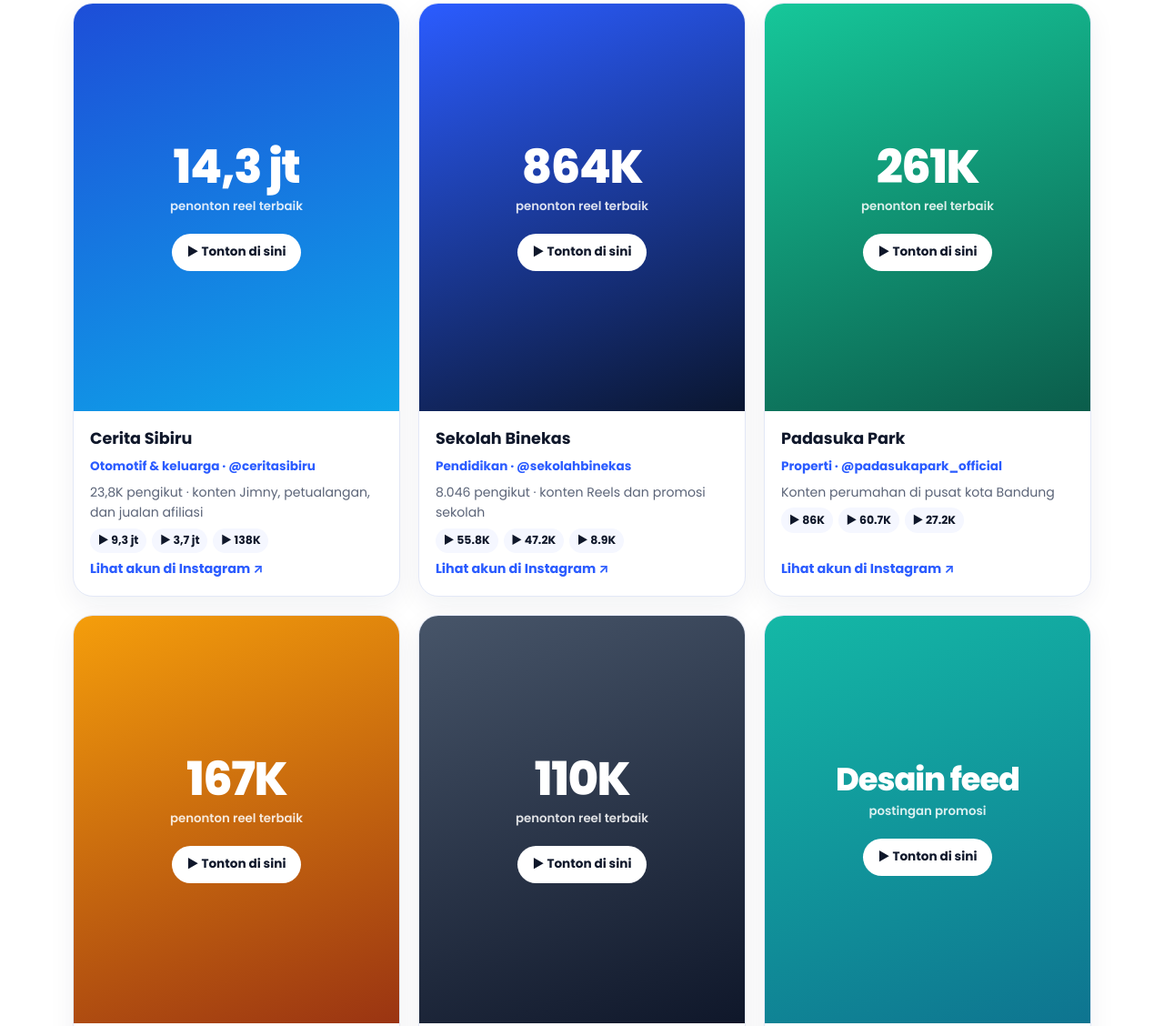
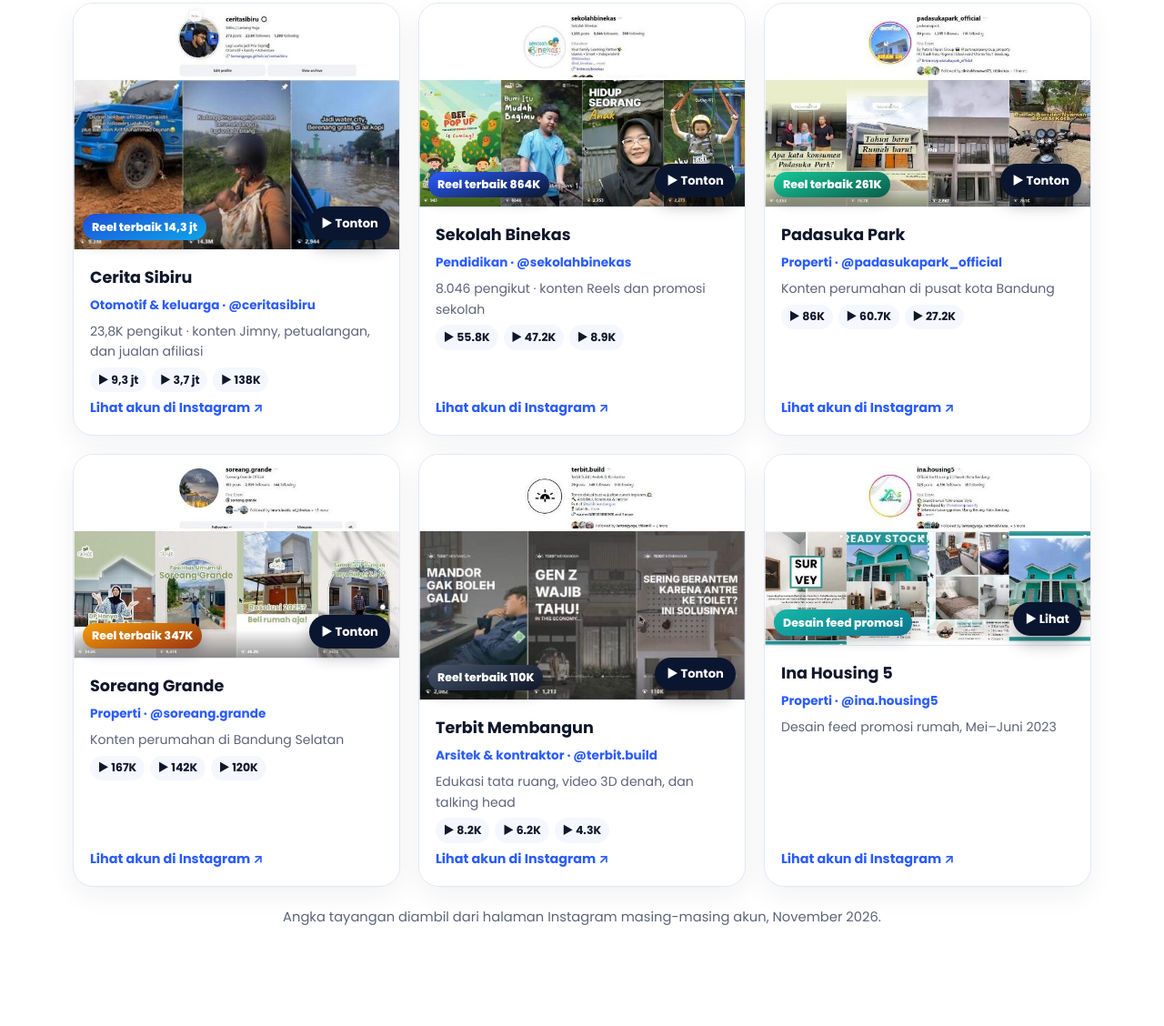
Before and after one commit to lantangyoga/kapsio-digital, a plain HTML site: page digital-marketing.html in a window 1280 px wide. Shown: the part 3669-4797 px from the top of the page at 91% size. Drawn offline with Linux system fonts and the light colour scheme.

Commit message:
Portofolio sosmed dan iklan pakai tangkapan layar akun Instagram asli; Soreang Grande reel 347K
Co-Authored-By: Claude Opus 5.5 <noreply@anthropic.com>
Claude-Session: https://claude.ai/code/session_011312GKdZHc57rUJQticsyW

```diff
--- a/digital-marketing.html
+++ b/digital-marketing.html
@@ -333,7 +333,7 @@ footer .wrap{display:flex;justify-content:space-between;flex-wrap:wrap;gap:14px}
 .dash .cp{display:flex;flex-direction:column;gap:8px;margin-top:12px;font-size:.8rem}.dash .cp div{display:flex;justify-content:space-between;align-items:center}.dash .cp em{font-style:normal;font-size:.7rem;font-weight:700;color:#047857;background:#d9fbe9;padding:.15em .6em;border-radius:99px}
 .igs{display:grid;grid-template-columns:repeat(auto-fill,minmax(300px,1fr));gap:20px;margin-top:36px}
 .igc{background:#fff;border:1px solid var(--line);border-radius:22px;overflow:hidden;display:flex;flex-direction:column;box-shadow:0 10px 30px rgba(11,37,69,.06)}
-.igv{position:relative;aspect-ratio:4/5;background:var(--g)}
+.igv{position:relative;background:#fff;border-bottom:1px solid var(--line)}.igshot{display:block;width:100%;height:auto}.igbadge{position:absolute;left:10px;bottom:10px;background:var(--g);color:#fff;font-weight:800;font-size:.78rem;padding:.35em .8em;border-radius:99px;box-shadow:0 6px 14px rgba(0,0,0,.2)}.igplay{position:absolute;right:10px;bottom:10px;font:inherit;font-weight:700;font-size:.82rem;border:0;background:#0a1630;color:#fff;padding:.6em 1em;border-radius:99px;cursor:pointer;box-shadow:0 8px 18px rgba(0,0,0,.3)}
 .igv iframe{position:absolute;inset:0;width:100%;height:100%;border:0;background:#fff}
 .igph{position:absolute;inset:0;display:flex;flex-direction:column;align-items:center;justify-content:center;gap:6px;color:#fff;text-align:center;padding:20px}
 .igph .big{font-size:3.2rem;font-weight:800;letter-spacing:-.03em;line-height:1}.igph small{opacity:.85;font-weight:600}
@@ -413,17 +413,17 @@ footer .wrap{display:flex;justify-content:space-between;flex-wrap:wrap;gap:14px}
   <div class="wrap">
     <div class="center"><span class="eyebrow">Portofolio nyata</span><h2>Konten yang sudah terbukti ditonton</h2><p class="lead">Bukan contoh fiktif. Ini akun otomotif, sekolah, properti, dan kontraktor yang kontennya kami kerjakan. Ketuk "Tonton di sini" untuk memutar videonya.</p></div>
     <div class="kpi" style="margin-top:28px"><div><b>14,3 juta</b><span>tayangan satu reel</span></div><div><b>28 juta+</b><span>tayangan dari reel-reel terbaik</span></div><div><b>6</b><span>akun di 4 bidang usaha</span></div><div><b>Bandung</b><span>dan sekitarnya</span></div></div>
-    <div class="igs"><div class="igc"><div class="igv" style="--g:linear-gradient(160deg,#1d4ed8,#0ea5e9)" data-embed="https://www.instagram.com/reel/DY_z4ZRz39D/embed/"><div class="igph"><span class="big">14,3 jt</span><small>penonton reel terbaik</small><button type="button">▶ Tonton di sini</button></div></div>
+    <div class="igs"><div class="igc"><div class="igv" style="--g:linear-gradient(160deg,#1d4ed8,#0ea5e9)" data-embed="https://www.instagram.com/reel/DY_z4ZRz39D/embed/"><img class="igshot" src="assets/ig/ceritasibiru.jpg" alt="Tangkapan layar Instagram @ceritasibiru" loading="lazy"><span class="igbadge">Reel terbaik 14,3 jt</span><button type="button" class="igplay">▶ Tonton</button></div>
 <div class="igt"><b>Cerita Sibiru</b><span class="cat">Otomotif & keluarga · @ceritasibiru</span><span class="mut" style="font-size:.88rem">23,8K pengikut · konten Jimny, petualangan, dan jualan afiliasi</span><div class="rl"><a href="https://www.instagram.com/reel/DUIqr1BE5si/" target="_blank" rel="noopener">▶ 9,3 jt</a><a href="https://www.instagram.com/reel/DW0b4qpE_KS/" target="_blank" rel="noopener">▶ 3,7 jt</a><a href="https://www.instagram.com/reel/DdGMaIRzh5e/" target="_blank" rel="noopener">▶ 138K</a></div><a class="go" href="https://www.instagram.com/ceritasibiru/" target="_blank" rel="noopener">Lihat akun di Instagram ↗</a></div></div>
-<div class="igc"><div class="igv" style="--g:linear-gradient(160deg,#2b5cff,#0a1630)" data-embed="https://www.instagram.com/reel/DetFIDOhmtB/embed/"><div class="igph"><span class="big">864K</span><small>penonton reel terbaik</small><button type="button">▶ Tonton di sini</button></div></div>
+<div class="igc"><div class="igv" style="--g:linear-gradient(160deg,#2b5cff,#0a1630)" data-embed="https://www.instagram.com/reel/DetFIDOhmtB/embed/"><img class="igshot" src="assets/ig/sekolahbinekas.jpg" alt="Tangkapan layar Instagram @sekolahbinekas" loading="lazy"><span class="igbadge">Reel terbaik 864K</span><button type="button" class="igplay">▶ Tonton</button></div>
 <div class="igt"><b>Sekolah Binekas</b><span class="cat">Pendidikan · @sekolahbinekas</span><span class="mut" style="font-size:.88rem">8.046 pengikut · konten Reels dan promosi sekolah</span><div class="rl"><a href="https://www.instagram.com/reel/DgKX57mif2-/" target="_blank" rel="noopener">▶ 55.8K</a><a href="https://www.instagram.com/reel/Dchn5SXlJjB/" target="_blank" rel="noopener">▶ 47.2K</a><a href="https://www.instagram.com/reel/Dds5E5BEuIy/" target="_blank" rel="noopener">▶ 8.9K</a></div><a class="go" href="https://www.instagram.com/sekolahbinekas/" target="_blank" rel="noopener">Lihat akun di Instagram ↗</a></div></div>
-<div class="igc"><div class="igv" style="--g:linear-gradient(160deg,#16c79a,#0b5d4b)" data-embed="https://www.instagram.com/reel/CzczPrUhOCe/embed/"><div class="igph"><span class="big">261K</span><small>penonton reel terbaik</small><button type="button">▶ Tonton di sini</button></div></div>
+<div class="igc"><div class="igv" style="--g:linear-gradient(160deg,#16c79a,#0b5d4b)" data-embed="https://www.instagram.com/reel/CzczPrUhOCe/embed/"><img class="igshot" src="assets/ig/padasukapark.jpg" alt="Tangkapan layar Instagram @padasukapark_official" loading="lazy"><span class="igbadge">Reel terbaik 261K</span><button type="button" class="igplay">▶ Tonton</button></div>
 <div class="igt"><b>Padasuka Park</b><span class="cat">Properti · @padasukapark_official</span><span class="mut" style="font-size:.88rem">Konten perumahan di pusat kota Bandung</span><div class="rl"><a href="https://www.instagram.com/reel/CpO0hibBPtn/" target="_blank" rel="noopener">▶ 86K</a><a href="https://www.instagram.com/reel/CrfVt64BNOm/" target="_blank" rel="noopener">▶ 60.7K</a><a href="https://www.instagram.com/reel/CyrzKOrh_4w/" target="_blank" rel="noopener">▶ 27.2K</a></div><a class="go" href="https://www.instagram.com/padasukapark_official/" target="_blank" rel="noopener">Lihat akun di Instagram ↗</a></div></div>
-<div class="igc"><div class="igv" style="--g:linear-gradient(160deg,#f59e0b,#9a3412)" data-embed="https://www.instagram.com/reel/C3hve1gSkR6/embed/"><div class="igph"><span class="big">167K</span><small>penonton reel terbaik</small><button type="button">▶ Tonton di sini</button></div></div>
-<div class="igt"><b>Soreang Grande</b><span class="cat">Properti · @soreang.grande</span><span class="mut" style="font-size:.88rem">Konten perumahan di Bandung Selatan</span><div class="rl"><a href="https://www.instagram.com/reel/C3FRdXjyzNX/" target="_blank" rel="noopener">▶ 142K</a><a href="https://www.instagram.com/reel/C1ZR3KYSTPj/" target="_blank" rel="noopener">▶ 120K</a><a href="https://www.instagram.com/reel/CyS8pKoSubN/" target="_blank" rel="noopener">▶ 83.3K</a></div><a class="go" href="https://www.instagram.com/soreang.grande/" target="_blank" rel="noopener">Lihat akun di Instagram ↗</a></div></div>
-<div class="igc"><div class="igv" style="--g:linear-gradient(160deg,#475569,#0f172a)" data-embed="https://www.instagram.com/reel/DdbSO_-Ty-p/embed/"><div class="igph"><span class="big">110K</span><small>penonton reel terbaik</small><button type="button">▶ Tonton di sini</button></div></div>
+<div class="igc"><div class="igv" style="--g:linear-gradient(160deg,#f59e0b,#9a3412)" data-embed="https://www.instagram.com/reel/C-urOjKypu5/embed/"><img class="igshot" src="assets/ig/soreanggrande.jpg" alt="Tangkapan layar Instagram @soreang.grande" loading="lazy"><span class="igbadge">Reel terbaik 347K</span><button type="button" class="igplay">▶ Tonton</button></div>
+<div class="igt"><b>Soreang Grande</b><span class="cat">Properti · @soreang.grande</span><span class="mut" style="font-size:.88rem">Konten perumahan di Bandung Selatan</span><div class="rl"><a href="https://www.instagram.com/reel/C3hve1gSkR6/" target="_blank" rel="noopener">▶ 167K</a><a href="https://www.instagram.com/reel/C3FRdXjyzNX/" target="_blank" rel="noopener">▶ 142K</a><a href="https://www.instagram.com/reel/C1ZR3KYSTPj/" target="_blank" rel="noopener">▶ 120K</a></div><a class="go" href="https://www.instagram.com/soreang.grande/" target="_blank" rel="noopener">Lihat akun di Instagram ↗</a></div></div>
+<div class="igc"><div class="igv" style="--g:linear-gradient(160deg,#475569,#0f172a)" data-embed="https://www.instagram.com/reel/DdbSO_-Ty-p/embed/"><img class="igshot" src="assets/ig/terbitbuild.jpg" alt="Tangkapan layar Instagram @terbit.build" loading="lazy"><span class="igbadge">Reel terbaik 110K</span><button type="button" class="igplay">▶ Tonton</button></div>
 <div class="igt"><b>Terbit Membangun</b><span class="cat">Arsitek & kontraktor · @terbit.build</span><span class="mut" style="font-size:.88rem">Edukasi tata ruang, video 3D denah, dan talking head</span><div class="rl"><a href="https://www.instagram.com/reel/DfhERUKBlmd/" target="_blank" rel="noopener">▶ 8.2K</a><a href="https://www.instagram.com/reel/DdsqvO9zIMr/" target="_blank" rel="noopener">▶ 6.2K</a><a href="https://www.instagram.com/reel/DeWYwD2TyYP/" target="_blank" rel="noopener">▶ 4.3K</a></div><a class="go" href="https://www.instagram.com/terbit.build/" target="_blank" rel="noopener">Lihat akun di Instagram ↗</a></div></div>
-<div class="igc"><div class="igv" style="--g:linear-gradient(160deg,#14b8a6,#0e7490)" data-embed="https://www.instagram.com/p/CskjQRJPuym/embed/"><div class="igph"><span class="big" style="font-size:2.2rem">Desain feed</span><small>postingan promosi</small><button type="button">▶ Tonton di sini</button></div></div>
+<div class="igc"><div class="igv" style="--g:linear-gradient(160deg,#14b8a6,#0e7490)" data-embed="https://www.instagram.com/p/CskjQRJPuym/embed/"><img class="igshot" src="assets/ig/inahousing5.jpg" alt="Tangkapan layar Instagram @ina.housing5" loading="lazy"><span class="igbadge">Desain feed promosi</span><button type="button" class="igplay">▶ Lihat</button></div>
 <div class="igt"><b>Ina Housing 5</b><span class="cat">Properti · @ina.housing5</span><span class="mut" style="font-size:.88rem">Desain feed promosi rumah, Mei–Juni 2023</span><a class="go" href="https://www.instagram.com/ina.housing5/" target="_blank" rel="noopener">Lihat akun di Instagram ↗</a></div></div>
 </div>
     <p class="note">Angka tayangan diambil dari halaman Instagram masing-masing akun, November 2026.</p>
@@ -631,7 +631,7 @@ hint.style.opacity=p>.03?0:1}
 addEventListener('scroll',function(){requestAnimationFrame(tick)},{passive:true});addEventListener('resize',tick);tick()})();
 </script>
 <script>
-document.querySelectorAll('.igv[data-embed] button').forEach(function(b){b.onclick=function(){var v=b.closest('.igv'),f=document.createElement('iframe');f.src=v.getAttribute('data-embed');f.loading='lazy';f.title='Konten Instagram';f.setAttribute('allowfullscreen','');v.innerHTML='';v.appendChild(f);v.style.aspectRatio='9/15'}});
+document.querySelectorAll('.igv[data-embed] button').forEach(function(b){b.onclick=function(){var v=b.closest('.igv'),f=document.createElement('iframe');v.style.aspectRatio='9/15';f.src=v.getAttribute('data-embed');f.loading='lazy';f.title='Konten Instagram';f.setAttribute('allowfullscreen','');v.innerHTML='';v.appendChild(f);v.style.aspectRatio='9/15'}});
 </script>
 <script src="menu.js"></script>
 </body>
```
Also changed, not shown: sosmed.html (+9 -9 lines), assets/ig/ceritasibiru.jpg (added), assets/ig/inahousing5.jpg (added), assets/ig/padasukapark.jpg (added), assets/ig/sekolahbinekas.jpg (added), assets/ig/soreanggrande.jpg (added), assets/ig/terbitbuild.jpg (added).
